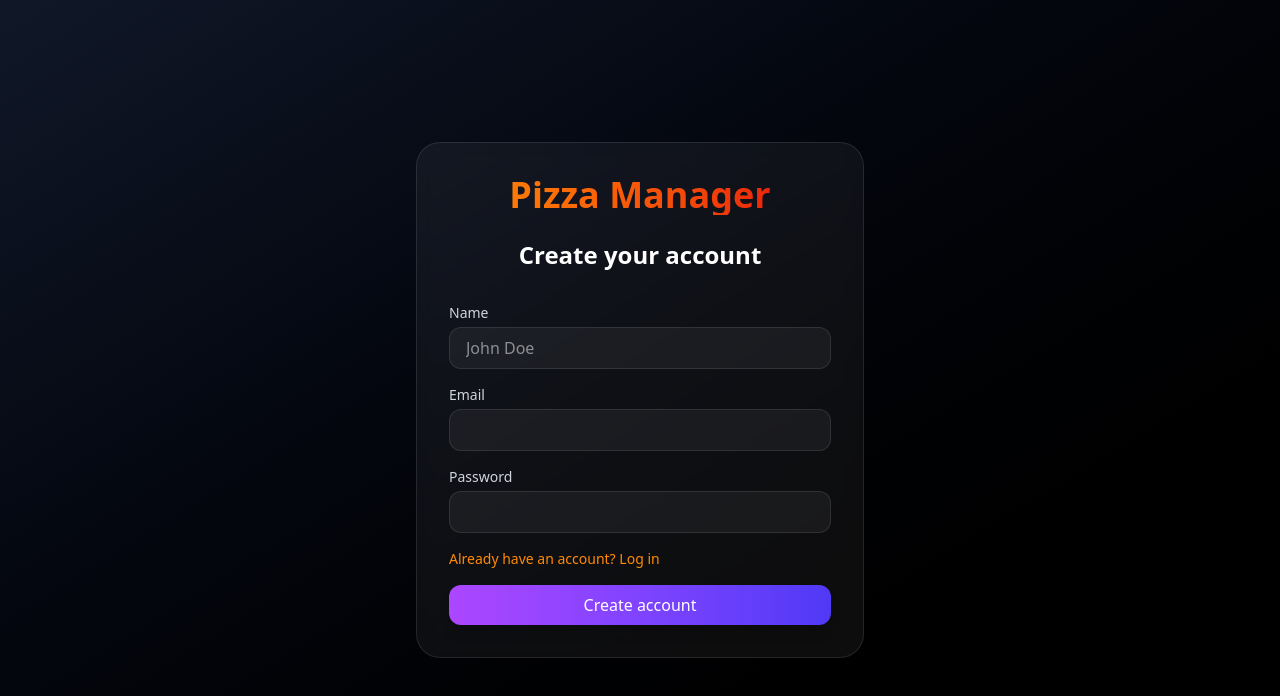
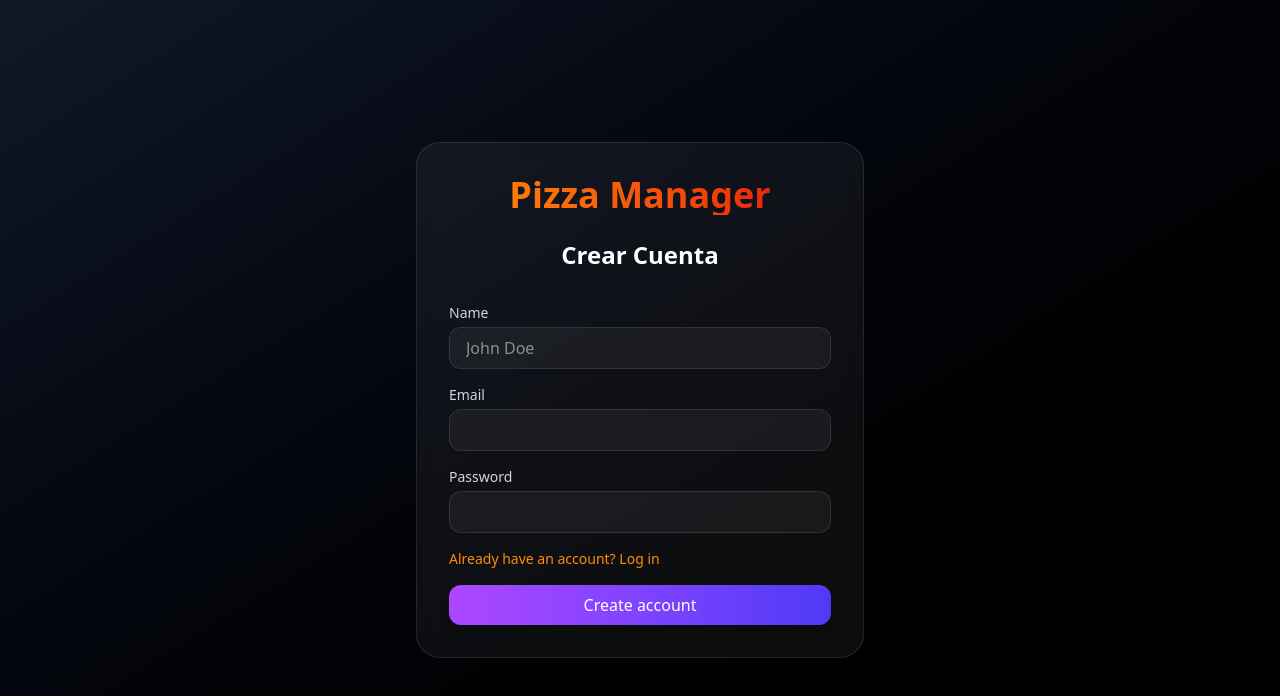
Before and after one commit to nicolasrodriguez3/pizzas-manager, a Next.js app: page /register in a window 1280 px wide. Shown: the top 696 px of the page. Built offline with nearby package versions, Linux system fonts and the light colour scheme; no server answers.

Commit message:
Traduccido el login y registro a español

```diff
--- a/app/(auth)/login/page.tsx
+++ b/app/(auth)/login/page.tsx
@@ -1,4 +1,4 @@
-import { LoginForm } from '@/app/components/ui'
+import { LoginForm } from "@/app/components/ui";
 
 export default function LoginPage() {
   return (
@@ -8,10 +8,10 @@ export default function LoginPage() {
           <h1 className="text-4xl font-extrabold text-transparent bg-clip-text bg-linear-to-r from-orange-400 to-red-600 mb-2">
             Pizza Manager
           </h1>
-                    <h2 className="mt-6 text-2xl font-bold text-white">Sign in to your account</h2>
+          <h2 className="mt-6 text-2xl font-bold text-white">Iniciar Sesión</h2>
         </div>
         <LoginForm />
       </div>
     </div>
-    )
+  );
 }
--- a/app/(auth)/register/page.tsx
+++ b/app/(auth)/register/page.tsx
@@ -8,9 +8,7 @@ export default function RegisterPage() {
           <h1 className="text-4xl font-extrabold text-transparent bg-clip-text bg-linear-to-r from-orange-400 to-red-600 mb-2">
             Pizza Manager
           </h1>
-          <h2 className="mt-6 text-2xl font-bold text-white">
-            Create your account
-          </h2>
+          <h2 className="mt-6 text-2xl font-bold text-white">Crear Cuenta</h2>
         </div>
         <RegisterForm />
       </div>
```
Lines whose indentation alone changed are shown as unchanged.
